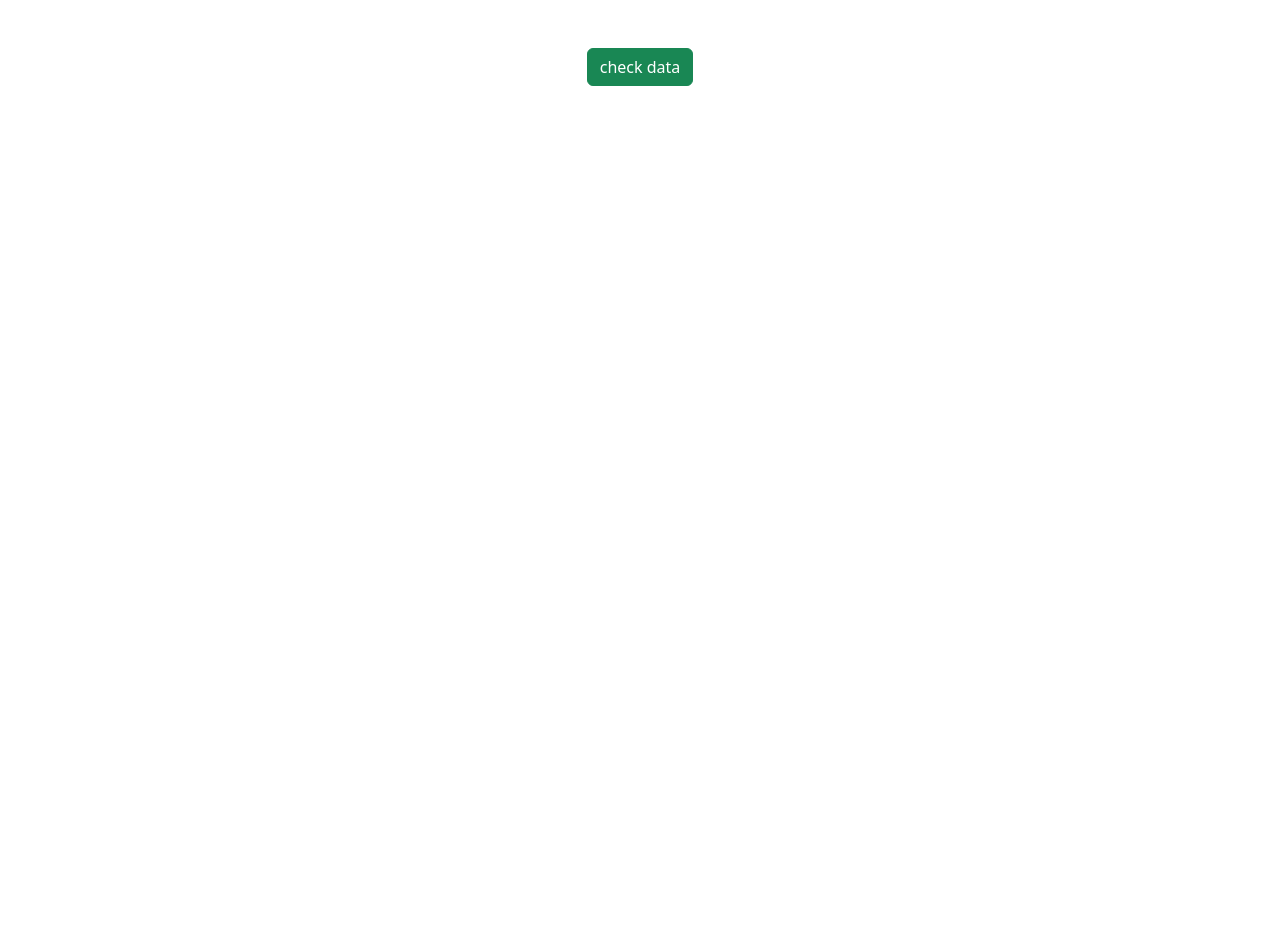
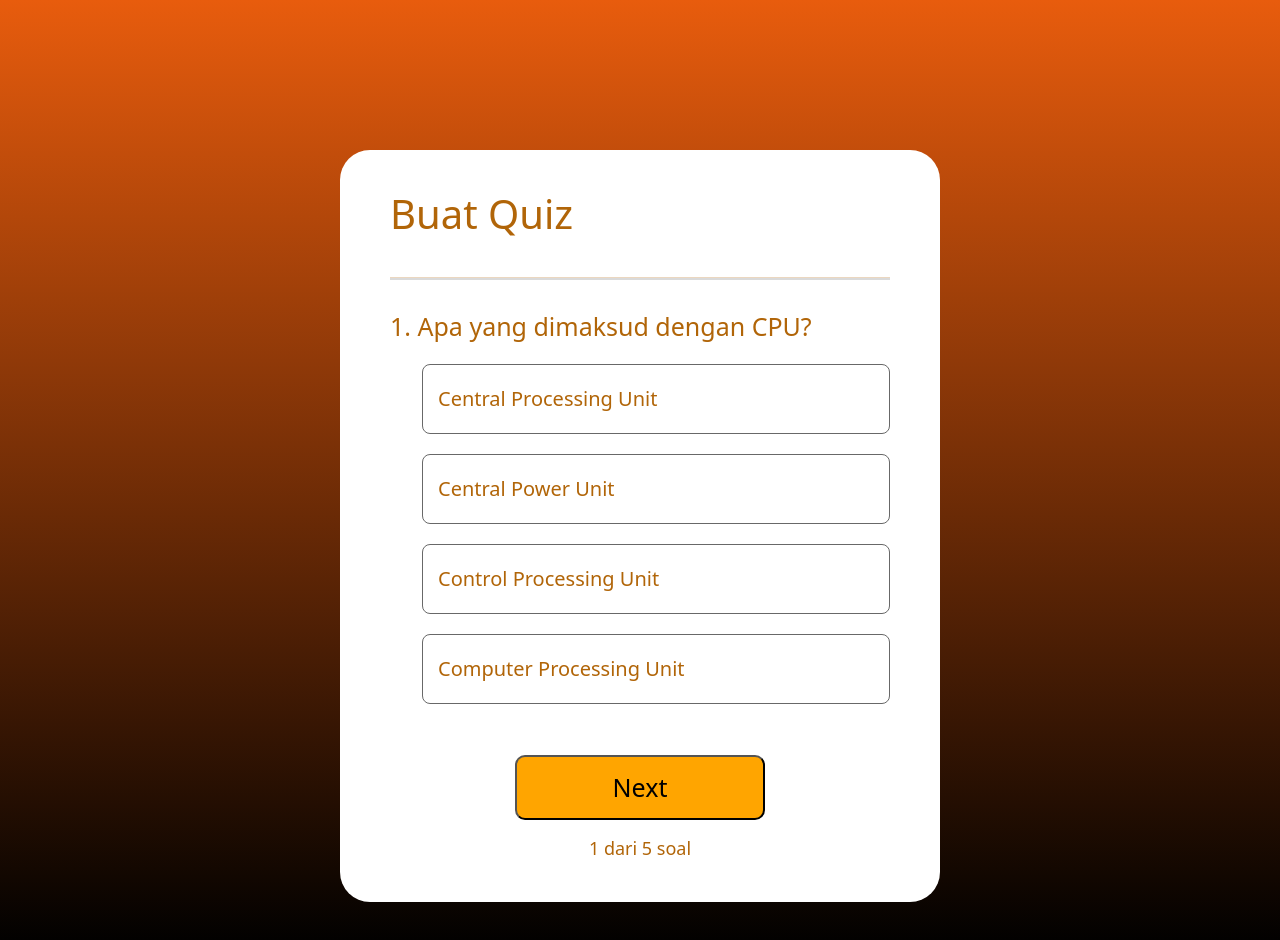
Before and after one commit to Jkz1/QuizOnline, a React (Vite) app in the folder QuizOnlineFrontend/: page / in a window 1280 px wide. Shown: the top 940 px of the page. Before the commit the page ends 800 px from the top, so only its background shows below. Built offline with nearby package versions, Linux system fonts and the light colour scheme.

Commit message:
Membuat halaman menjawab quiz

```diff
--- a/QuizOnlineFrontend/src/App.jsx
+++ b/QuizOnlineFrontend/src/App.jsx
@@ -2,6 +2,7 @@ import { useState } from "react";
 
 import axios from "axios";
 import { apiNode } from "./utils/url";
+import Quiz from "./pages/test";
 
 function App() {
   const [data, setData] = useState("");
@@ -19,7 +20,7 @@ function App() {
 
   return (
     <>
-      <div className="d-flex flex-column justify-content-center align-items-center mt-5">
+      {/* <div className="d-flex flex-column justify-content-center align-items-center mt-5">
         <button className="btn btn-success" onClick={getData}>check data</button>
         {data && data.map((item, index) => (
           <div key={index} className="card mt-3" style={{ width: "18rem" }}>
@@ -34,7 +35,8 @@ function App() {
             </div>
           </div>
         ))}
-      </div>
+      </div> */}
+      <Quiz></Quiz>
     </>
   );
 }
--- /dev/null
+++ b/QuizOnlineFrontend/src/assets/data.js
@@ -0,0 +1,48 @@
+export const data = [
+
+    {
+        question: "Apa yang dimaksud dengan CPU?",
+        option1: " Central Processing Unit",
+        option2: "Central Power Unit",
+        option3: "Control Processing Unit",
+        option4: "Computer Processing Unit",
+        ans: 1
+    },
+
+    {
+        question: "Jenis memori yang bersifat sementara dan digunakan oleh komputer untuk operasi sehari-hari adalah?",
+        option1: "Hard Drive",
+        option2: "ROM",
+        option3: "RAM",
+        option4: "SSD",
+        ans: 3
+    },
+
+    {
+        question: "Apa fungsi utama dari sistem operasi (Operating System)?",
+        option1: "Menjalankan program antivirus",
+        option2: "Menghubungkan pengguna dengan perangkat keras",
+        option3: "Mengatur ukuran layar monitor",
+        option4: "Mengoptimalkan kecepatan internet",
+        ans: 2
+    },
+
+    {
+        question: "Perangkat apa yang digunakan untuk menghubungkan komputer ke jaringan internet?",
+        option1: "SSD",
+        option2: "GPU",
+        option3: "RAM",
+        option4: "ROUTER",
+        ans: 4
+    },
+
+    {
+        question: "Apa kepanjangan dari HTML, yang sering digunakan dalam pembuatan website?",
+        option1: "Hypertext Making Language",
+        option2: "Hyper Tool Markup Language",
+        option3: "Hyperlink Text Markup Language",
+        option4: "Hypertext Markup Language",
+        ans: 4
+    },
+
+]
--- /dev/null
+++ b/QuizOnlineFrontend/src/pages/Quiz.css
@@ -0,0 +1,60 @@
+
+
+body{
+    height: 100vh;
+    background-image: linear-gradient(#E85C0D, #000000);
+}
+.container{
+    width: 600px;
+    margin: auto;
+    margin-top: 150px;
+    background: white;
+    color: rgb(177, 101, 8);
+    display: flex;
+    flex-direction: column;
+    gap: 15px;
+    border-radius: 30px;
+    padding: 40px 50px;
+}
+.container hr{
+    height: 3px;
+    background: #707070
+}
+.container h2{
+    font-size: 25px;
+}
+.container ul li{
+    display: flex;
+    align-items: center;
+    height: 70px;
+    padding-left: 15px;
+    border: 1px solid #686868;
+    border-radius: 8px;
+    margin-bottom: 20px;
+    font-size: 20px;
+    cursor: pointer;
+}
+.container button{
+    margin: auto;
+    width: 250px;
+    height: 65px;
+    background: orange;
+    color: black;
+    font-size: 25px;
+    font-weight: 500;
+    border-radius: 10px;
+    cursor: pointer;
+}
+.container .soal{
+    margin: auto;
+    font-size: 18px;
+}
+.container .Benar{
+    background: #99e88d;
+    border-color: #00d397;
+    color: #0c76bd;
+}
+.container .Salah{
+    background: #ffebeb;
+    border-color: #ff4a4a;
+}
--- a/QuizOnlineFrontend/src/pages/test.jsx
+++ b/QuizOnlineFrontend/src/pages/test.jsx
@@ -0,0 +1,65 @@
+import React, { useRef, useState } from "react";
+import './Quiz.css'
+import { data } from "../assets/data";
+
+const Quiz= () => {
+
+    let [index,setIndex] = useState(0);
+    let [question, setQuestion] = useState(data[index])
+    let [lock, setLock] = useState(false);
+    let [score, setScore] = useState(0)
+
+    let Option1 = useRef(null);
+    let Option2 = useRef(null);
+    let Option3 = useRef(null);
+    let Option4 = useRef(null);
+
+    let option_array = [Option1, Option2, Option3, Option4];
+
+    const checkAns = (e, ans) => {
+        if (lock === false) {
+            if (question.ans===ans) {
+                e.target.classList.add("Benar");
+                setLock(true);
+                setScore(prev=>prev+1);
+            }
+            else{
+                e.target.classList.add("Salah");
+                setLock(true);
+                option_array[question.ans-1].current.classList.add("Benar");
+            }
+        }
+
+    }
+
+    const Next = ()=>{
+        if (lock===true) {
+            setIndex(++index);
+            setQuestion(data[index]);
+            setLock(false);
+            option_array.map((option)=>{
+                option.current.classList.remove("Salah");
+                option.current.classList.remove("Benar");
+                return null
+            })
+        }
+    }
+
+    return (
+        <div className="container">
+            <h1>Buat Quiz</h1>
+            <hr />
+            <h2>{index+1}. {question.question}</h2>
+            <ul>
+                <li ref={Option1} onClick={(e)=>{checkAns(e,1)}}>{question.option1}</li>
+                <li ref={Option2} onClick={(e)=>{checkAns(e,2)}}>{question.option2}</li>
+                <li ref={Option3} onClick={(e)=>{checkAns(e,3)}}>{question.option3}</li>
+                <li ref={Option4} onClick={(e)=>{checkAns(e,4)}}>{question.option4}</li>
+            </ul>
+            <button onClick={Next}>Next</button>
+            <div className="soal">{index+1} dari {data.length} soal</div>
+        </div>
+    )
+}
+
+export default Quiz
```
Also changed, not shown: QuizOnlineFrontend/src/pages/create-quiz.jsx (added, +11 -0 lines).
